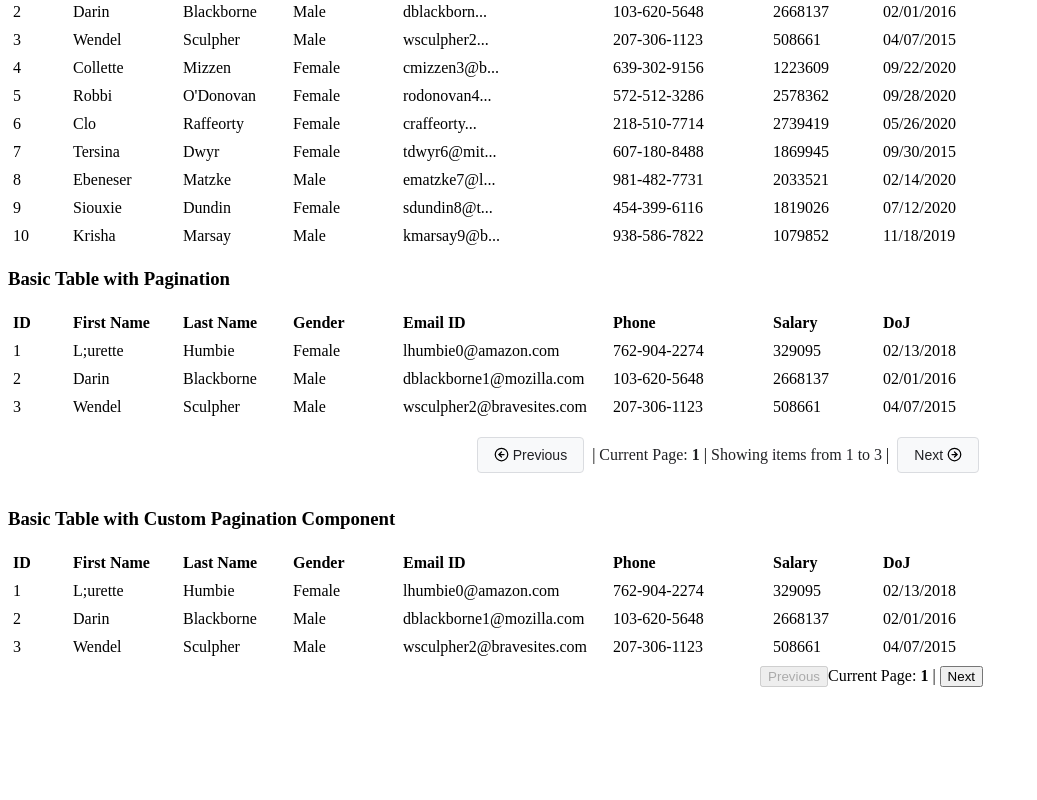
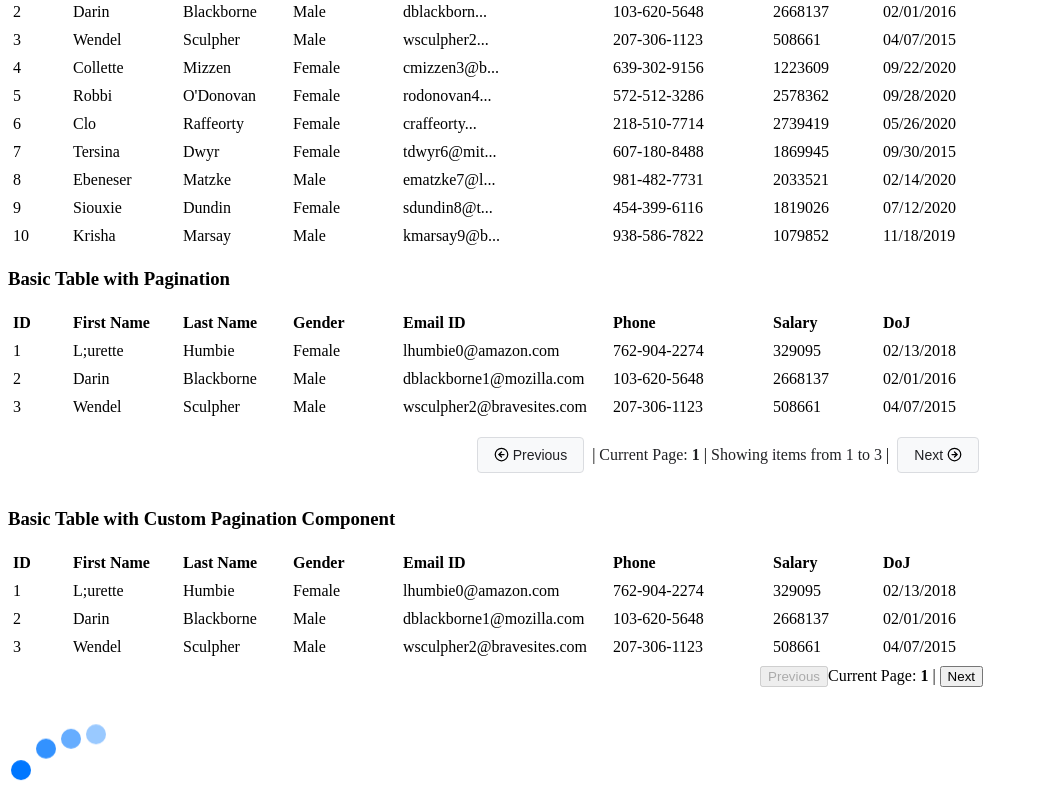
Before and after one commit to melwinalm/vs-table, a React (Create React App) app: page / in a window 1280 px wide. Shown: the part 1729-2529 px from the top of the page, without its empty margins (0-1037 px from the left). Before the commit the page ends 2429 px from the top, so only its background shows below. Built offline with nearby package versions, Linux system fonts and the light colour scheme.

Commit message:
added bouncer(loader) component

```diff
--- a/package.json
+++ b/package.json
@@ -6,7 +6,7 @@
     "@testing-library/jest-dom": "^5.11.4",
     "@testing-library/react": "^11.1.0",
     "@testing-library/user-event": "^12.1.10",
-    "node-sass": "4.14.1",
+    "node-sass": "^4.14.1",
     "react": "^17.0.1",
     "react-dom": "^17.0.1",
     "react-scripts": "4.0.1",
--- a/src/App.js
+++ b/src/App.js
@@ -6,6 +6,7 @@ import TableWithDataSorting from './VersatileTable/examples/TableWithDataSorting
 import TableWithTruncateCell from './VersatileTable/examples/TableWithTruncateCell';
 import BasicTableWithPagination from './VersatileTable/examples/BasicTableWithPagination';
 import BasicTableWithCustomPagination from './VersatileTable/examples/BasicTableWithCustomPagination';
+import Bouncer from './VersatileTable/components/Bouncer/Bouncer';
 
 function App() {
   return (
@@ -34,6 +35,10 @@ function App() {
       <div>
         <BasicTableWithCustomPagination/>
       </div>
+      <div>
+        <Bouncer/>
+      </div>
+
     </>
   );
 }
--- /dev/null
+++ b/src/VersatileTable/components/Bouncer/Bouncer.jsx
@@ -0,0 +1,15 @@
+import React from 'react'
+import "./Bouncer.scss"
+
+const Bouncer = () => {
+    return (
+        <div className="bouncer">
+            <div></div>
+            <div></div>
+            <div></div>
+            <div></div>
+        </div>
+    )
+}
+
+export default Bouncer
--- /dev/null
+++ b/src/VersatileTable/components/Bouncer/Bouncer.scss
@@ -0,0 +1,35 @@
+.bouncer{
+    display: flex;
+    justify-content: space-around;
+    align-items: flex-end;
+    width: 100px;
+    height: 100px;
+
+    div {
+        width: 20px;
+        height: 20px;
+        background-color: #0077ff;
+        border-radius: 50%;
+        animation: bouncer 0.5s cubic-bezier(.19,.57,.3,.98) infinite alternate
+    }
+
+    div:nth-child(2){
+        animation-delay: 0.1s;
+        opacity: 0.8;
+    }
+
+    div:nth-child(3){
+        animation-delay: 0.2s;
+        opacity: 0.6;
+    }
+
+    div:nth-child(4){
+        animation-delay: 0.3s;
+        opacity: 0.4;
+    }
+}
+
+@keyframes bouncer {
+    from {transform: translateY(0)}
+    to {transform: translateY(-50px)}
+}
```
